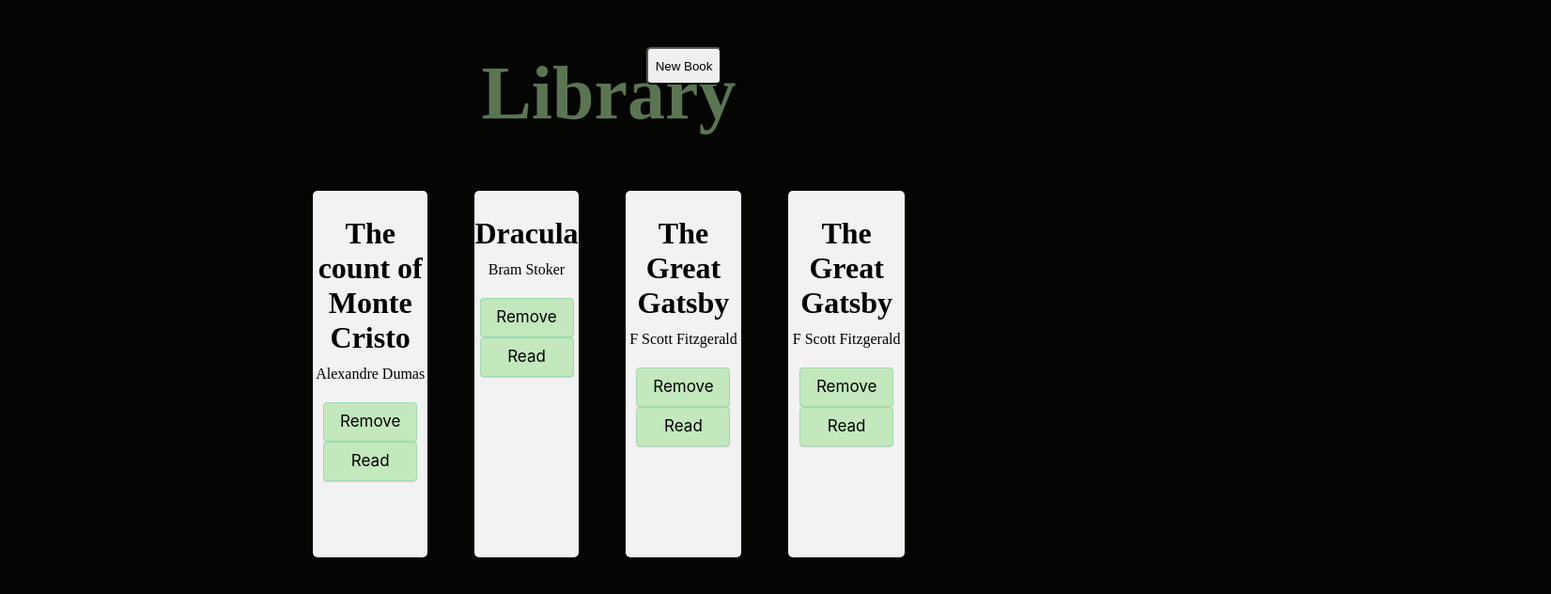
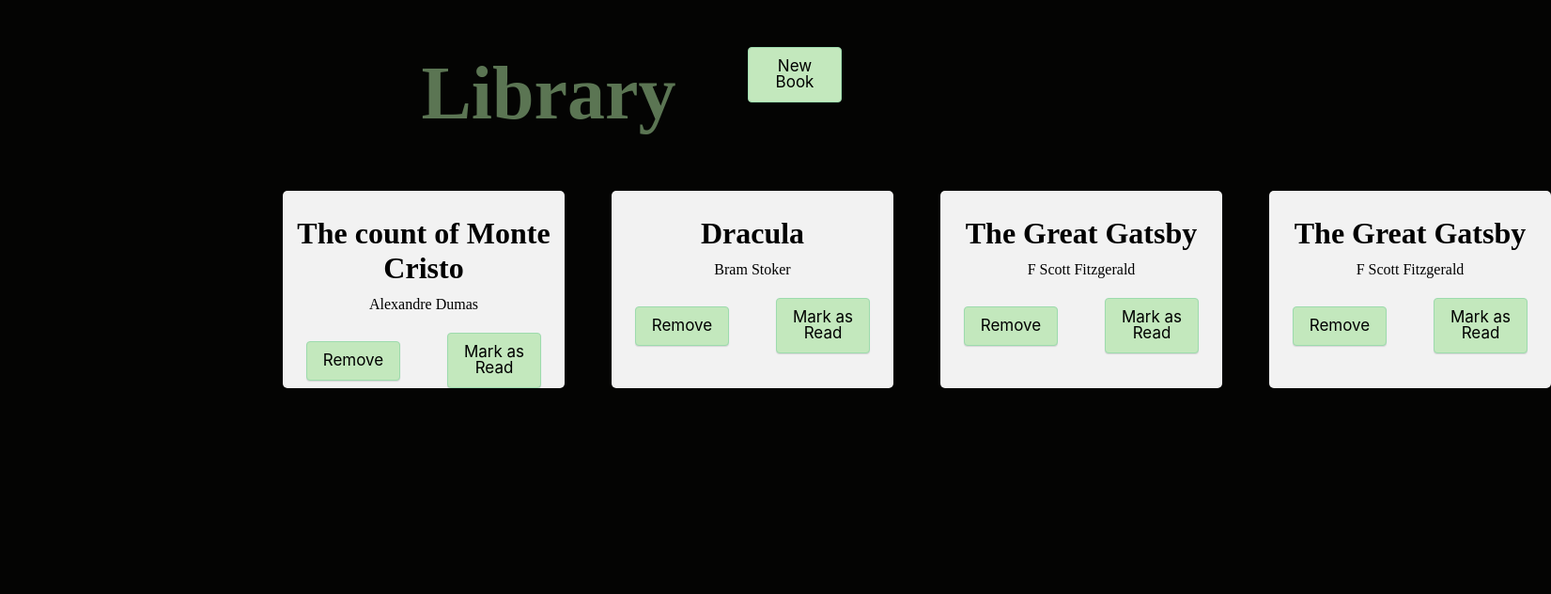
Before and after one commit to JeremyWells227/odin_project_library, a website: page public/index.html in a window 1280 px wide. Shown: the whole page at 94% size, 1651 px wide, since content can reach past the window. Drawn offline with Linux system fonts and the light colour scheme.

Commit message:
style updates

```diff
--- a/public/index.js
+++ b/public/index.js
@@ -34,18 +34,23 @@ function showBooks() {
 		p.appendChild(document.createTextNode(book.author));
 		card.appendChild(p);
 		lib.appendChild(card);
+		let buttondiv = document.createElement("div");
+		buttondiv.classList.add("card-buttons");
 		let remove = document.createElement('button')
 		remove.appendChild(document.createTextNode("Remove"))
 		remove.onclick = () => {
 			removeBookAt(i)
 		}
-		card.appendChild(remove);
+		remove.classList.add("remove")
+		buttondiv.appendChild(remove);
 		let markRead = document.createElement('button')
-		markRead.appendChild(document.createTextNode("Read"))
+		markRead.appendChild(document.createTextNode("Mark as Read"))
+		markRead.classList.add("mark-read")
 		markRead.onclick = () => {
 			markReadBookAt(i)
 		}
-		card.appendChild(markRead);
+		buttondiv.appendChild(markRead);
+		card.appendChild(buttondiv);
 	});
 }
 
--- a/public/style.css
+++ b/public/style.css
@@ -7,8 +7,8 @@
 }
 
 body {
-	width: 100vw;
-	height: 100vh;
+	width: 90%;
+	height: 100%;
 	background-color: var(--black);
 
 
@@ -51,11 +51,35 @@ body h1 {
 .add-book-btn{
 	position: absolute;
 	top: 50px;
-	right: 40%;
+	right: 30%;
 	border-radius: 5px;
-	width: 80px;
-	height: 40px;
+  background-color: var(--tea-green);
+  border: 1px solid var(--celadon);
+  border-radius: 4px;
+  box-shadow: rgba(0, 0, 0, 0.12) 0 1px 1px;
+  color: black;
+  cursor: pointer;
+  display: block;
+  font-family: -apple-system,".SFNSDisplay-Regular","Helvetica Neue",Helvetica,Arial,sans-serif;
+  font-size: 17px;
+  line-height: 100%;
+  margin: auto;
+  outline: 0;
+  padding: 11px 15px 12px;
+  text-align: center;
+  transition: box-shadow .05s ease-in-out,opacity .05s ease-in-out;
+  user-select: none;
+  -webkit-user-select: none;
+  touch-action: manipulation;
+  width: 100%;
+	max-width: 100px;
 
+}
+.card-buttons{
+	width: 100%;
+	display: inline-flex;
+	flex-direction: row;
+	justify-content: space-evenly;
 
 }
 
@@ -82,6 +106,7 @@ body h1 {
 	margin: 5px;
 	border-radius: 5px;
 	max-height: 400px;
+	min-width: 300px;
 }
 
 .card h1{
@@ -114,9 +139,9 @@ body h1 {
   cursor: pointer;
   display: block;
   font-family: -apple-system,".SFNSDisplay-Regular","Helvetica Neue",Helvetica,Arial,sans-serif;
+	margin: auto;
   font-size: 17px;
   line-height: 100%;
-  margin: auto;
   outline: 0;
   padding: 11px 15px 12px;
   text-align: center;
```
